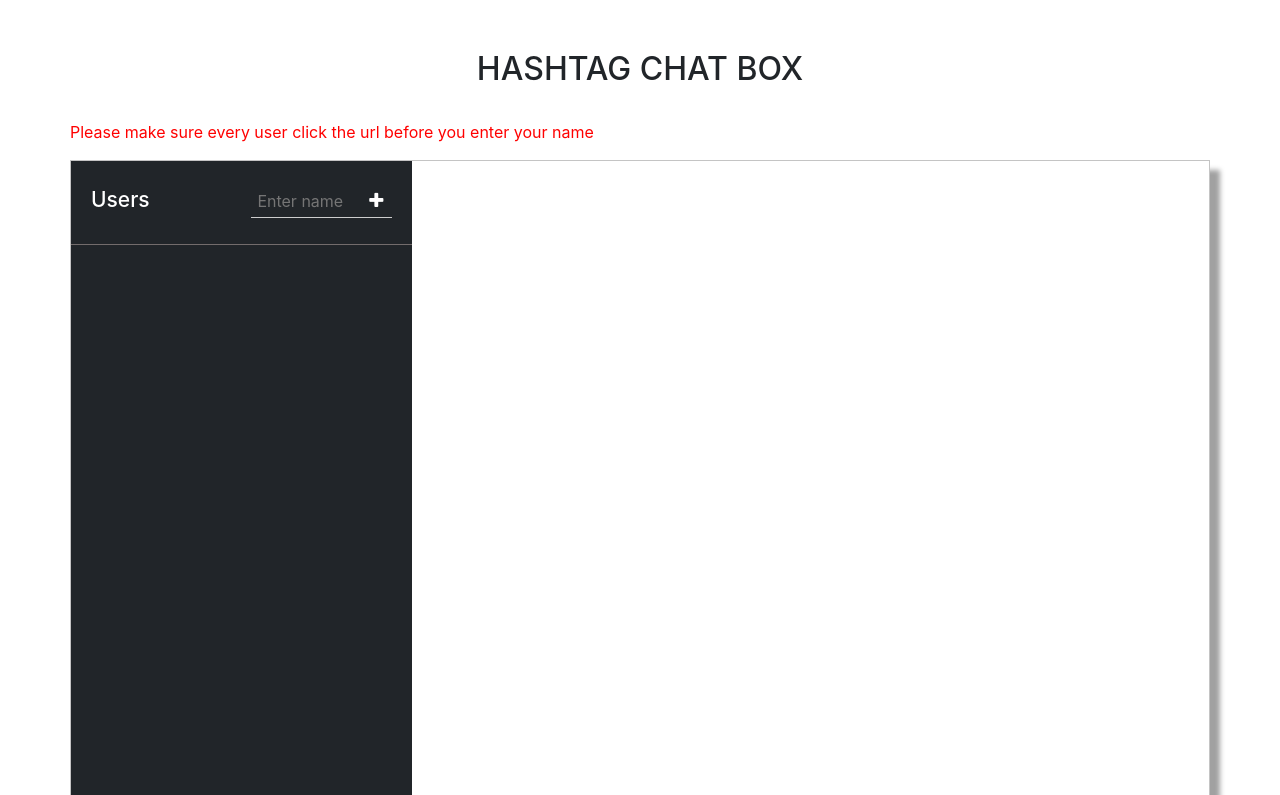
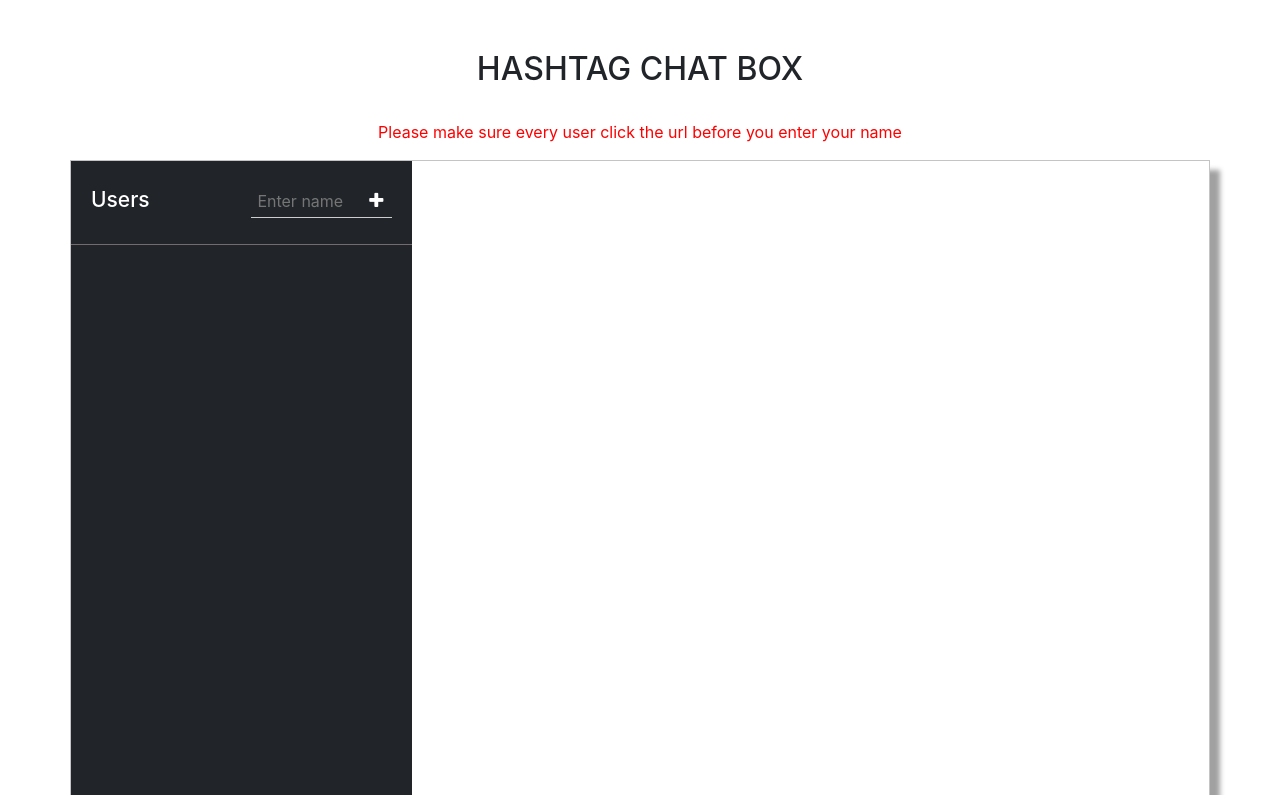
Before and after one commit to Brunda0703/chat_ui, a PHP site: page / in a window 1280 px wide. Shown: the top 795 px of the page. Run offline with PHP 8.4, Linux system fonts and the light colour scheme; some libraries are stand-ins or nearby versions.

Commit message:
Update index.php

```diff
--- a/index.php
+++ b/index.php
@@ -172,7 +172,7 @@
 <body>
   <div class="container">
     <h3 class="text-center" style="font-size: xx-large;margin: 2rem 0 ;" >HASHTAG CHAT BOX</h3>
-    <p style="color:red"> Please make sure every user click the url before you enter your name </p>
+    <p style="color:red;text-align: center"> Please make sure every user click the url before you enter your name </p>
     <div class="messaging">
       <div class="inbox_msg">
         <div class="inbox_people">
```
